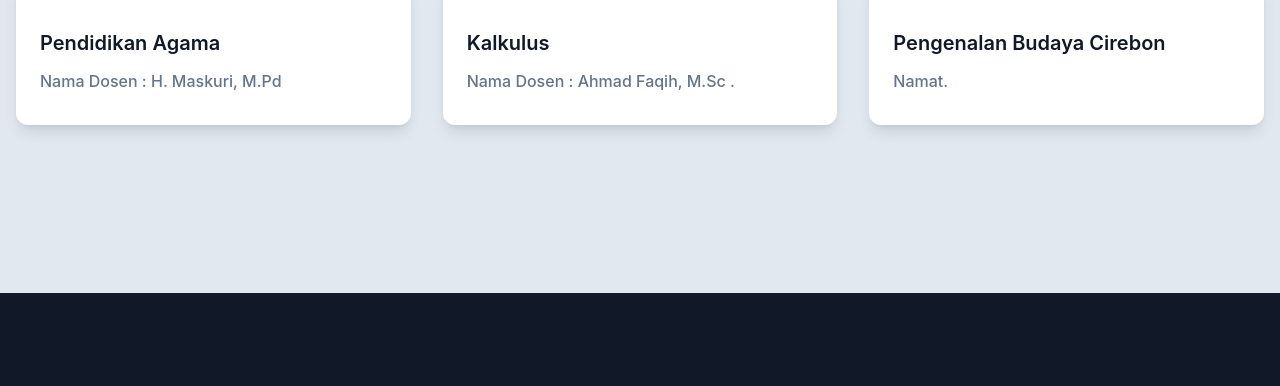
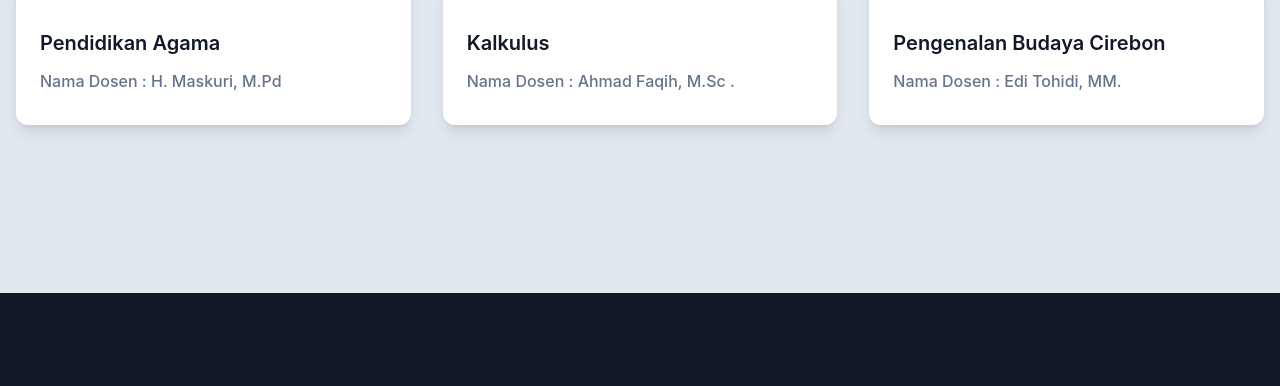
Before and after one commit to amri134/tugasjin.github.io, a website: page artikel.html in a window 1280 px wide. Shown: the part 365-751 px from the top of the page. Drawn offline with nearby package versions, Linux system fonts and the light colour scheme.

Commit message:
Update artikel.html

```diff
--- a/artikel.html
+++ b/artikel.html
@@ -86,7 +86,7 @@
             <div class="py-8 px-6">
               <h3><a href="#" class="block mb-3 font-semibold text-xl text-dark hover:text-primary">Pengenalan Budaya Cirebon</a></h3>
               <p class="font-medium text-base text-secondary">
-                Namat.
+                Nama Dosen : Edi Tohidi, MM.
               </p>
             </div>
           </div>
```
